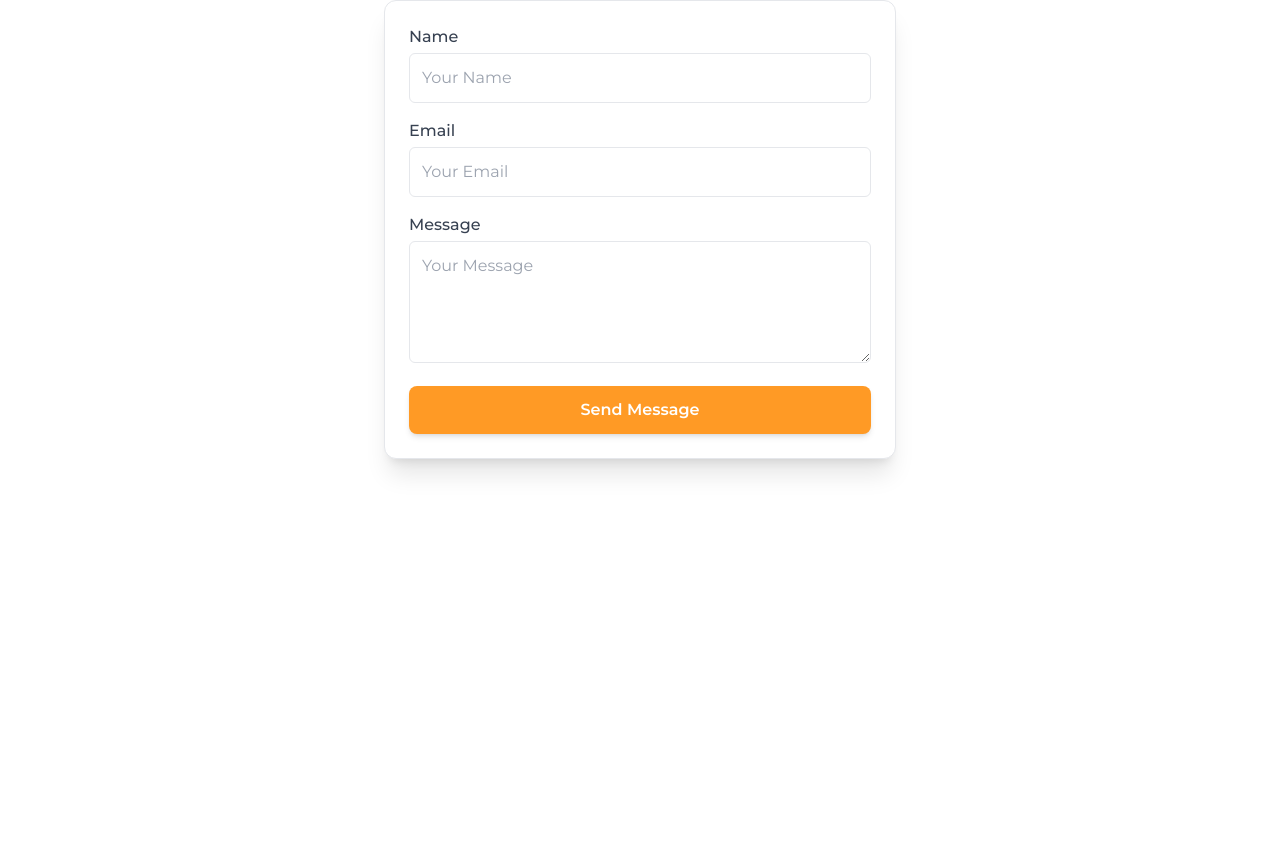
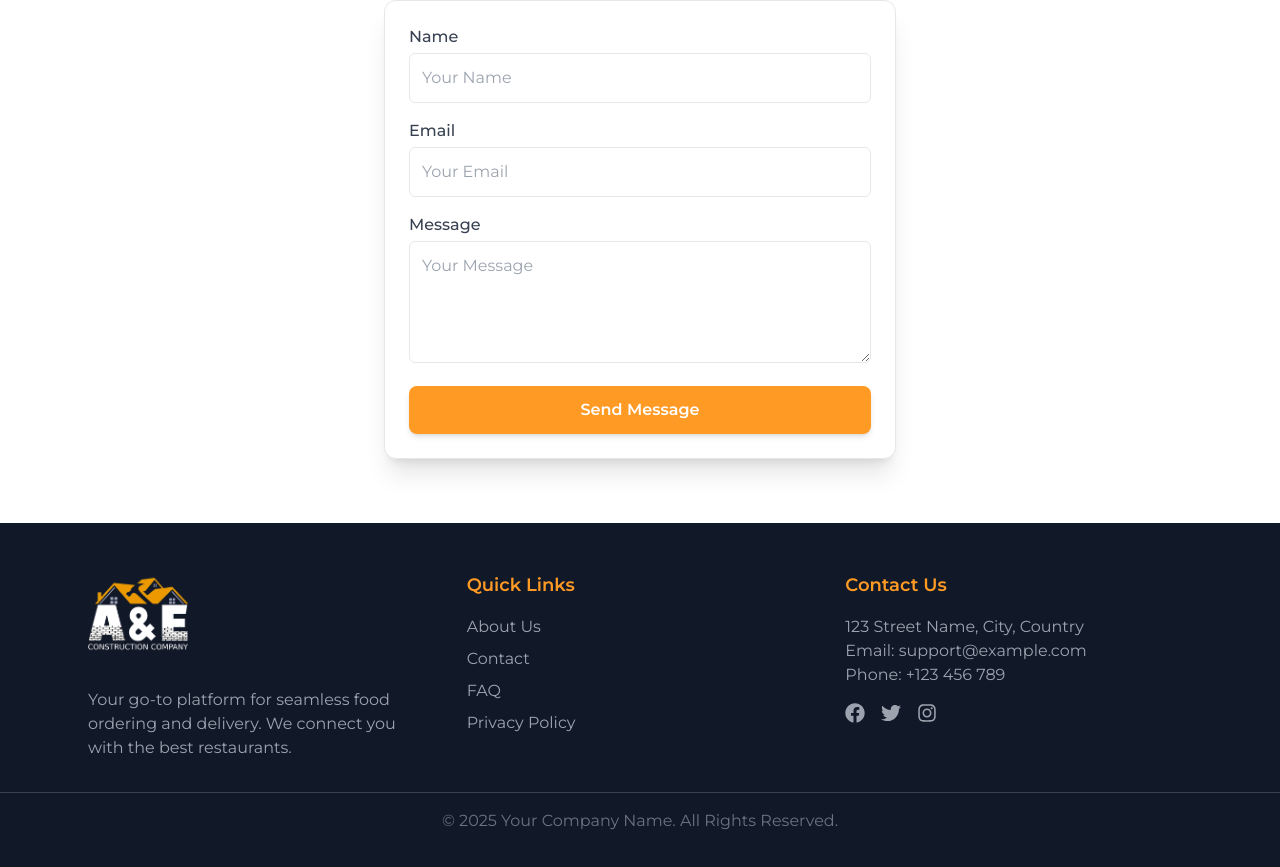
Before and after one commit to clint360/aandeconstruction, a Next.js app: page / in a window 1280 px wide. Shown: the part 3814-4681 px from the top of the page. Before the commit the page ends 4337 px from the top, so only its background shows below. Built offline with nearby package versions, Linux system fonts and the light colour scheme.

Commit message:
Finished coding the footer

```diff
--- a/src/app/page.tsx
+++ b/src/app/page.tsx
@@ -6,6 +6,7 @@ import VisionMissionSection from "@/core/components/organisms/VisionMissionSecti
 import ServicesSection  from "@/core/components/organisms/ServicesSection";
 import TestimonialsCarousel from "@/core/components/organisms/TestimonialCarousel";
 import Contact from "@/core/components/organisms/Contact";
+import Footer from "@/core/components/organisms/Footer";
 
 export default function Home() {
   return (
@@ -16,6 +17,7 @@ export default function Home() {
       <ServicesSection />
       <TestimonialsCarousel />
       <Contact />
+      <Footer />
     </div>
   );
 }
--- /dev/null
+++ b/src/core/components/organisms/Footer.tsx
@@ -0,0 +1,54 @@
+"use client";
+import Link from "next/link";
+import { FaFacebook, FaTwitter, FaInstagram } from "react-icons/fa";
+import Image from "next/image";
+import logo from "../../assets/logo.png"
+
+const Footer = () => {
+  return (
+    <footer className="bg-gray-900 text-white py-12">
+      <div className="max-w-6xl mx-auto px-6 grid grid-cols-1 md:grid-cols-3 gap-8">
+        {/* Column 1 - Logo & About */}
+        <div>
+          <Image src={logo} alt="Logo" width={100} height={50} />
+          <p className="mt-4 text-gray-400">
+            Your go-to platform for seamless food ordering and delivery. We connect you with the best restaurants.
+          </p>
+        </div>
+
+        {/* Column 2 - Quick Links */}
+        <div>
+          <h3 className="text-lg font-semibold text-[#FF9A25]">Quick Links</h3>
+          <ul className="mt-4 space-y-2">
+            <li><Link href="/about" className="text-gray-400 hover:text-[#FF9A25] transition">About Us</Link></li>
+            <li><Link href="/contact" className="text-gray-400 hover:text-[#FF9A25] transition">Contact</Link></li>
+            <li><Link href="/faq" className="text-gray-400 hover:text-[#FF9A25] transition">FAQ</Link></li>
+            <li><Link href="/privacy-policy" className="text-gray-400 hover:text-[#FF9A25] transition">Privacy Policy</Link></li>
+          </ul>
+        </div>
+
+        {/* Column 3 - Contact Info & Socials */}
+        <div>
+          <h3 className="text-lg font-semibold text-[#FF9A25]">Contact Us</h3>
+          <p className="mt-4 text-gray-400">123 Street Name, City, Country</p>
+          <p className="text-gray-400">Email: support@example.com</p>
+          <p className="text-gray-400">Phone: +123 456 789</p>
+
+          {/* Social Icons */}
+          <div className="flex space-x-4 mt-4">
+            <Link href="#" className="text-gray-400 hover:text-[#FF9A25] transition"><FaFacebook size={20} /></Link>
+            <Link href="#" className="text-gray-400 hover:text-[#FF9A25] transition"><FaTwitter size={20} /></Link>
+            <Link href="#" className="text-gray-400 hover:text-[#FF9A25] transition"><FaInstagram size={20} /></Link>
+          </div>
+        </div>
+      </div>
+
+      {/* Copyright Line */}
+      <div className="text-center mt-8 text-gray-500 border-t border-gray-700 pt-4">
+        © {new Date().getFullYear()} Your Company Name. All Rights Reserved.
+      </div>
+    </footer>
+  );
+};
+
+export default Footer;
```
